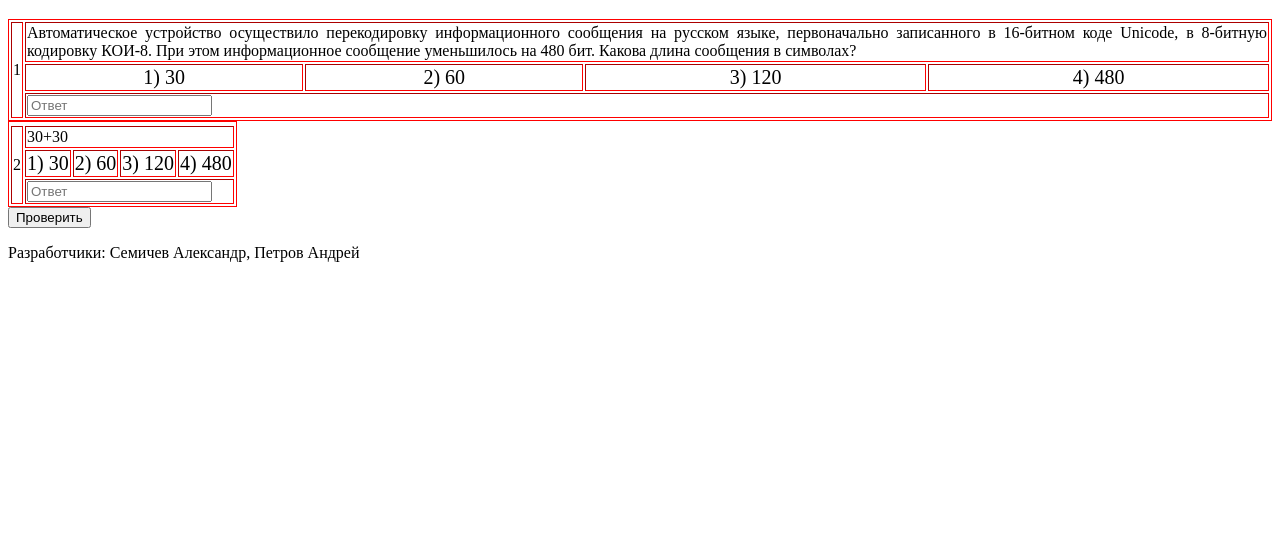
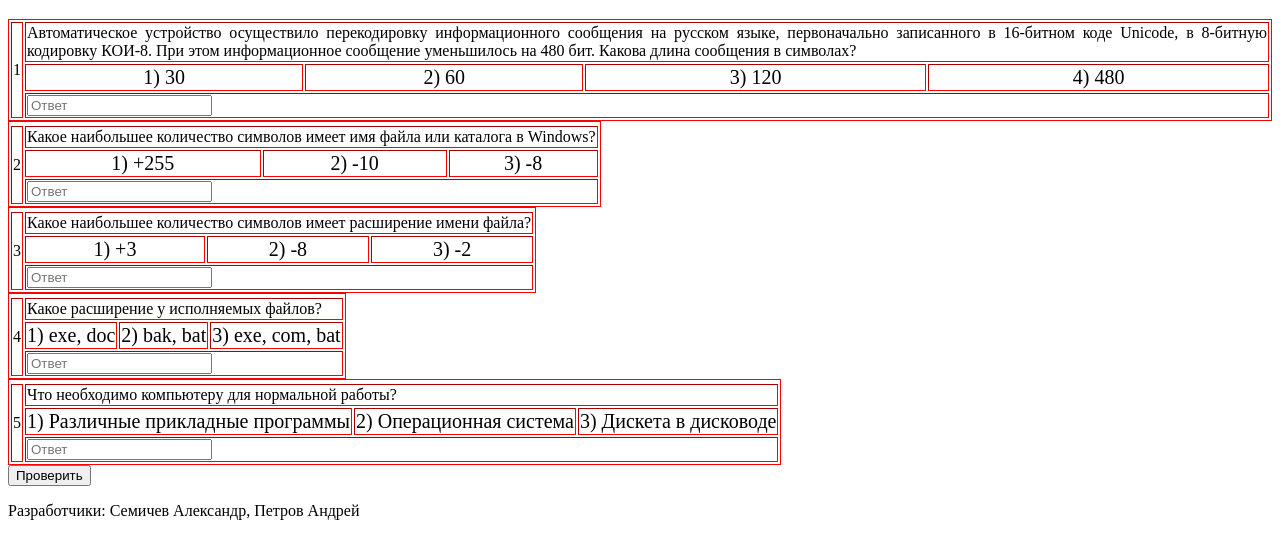
Before and after one commit to XLeByCeK/TestZayarniy, a plain HTML site: page test_EGE_Bogomolova/index.html in a window 1280 px wide. Both pictures are taken after a click on the button "Проверить". Shown: the part 61-620 px from the top of the page. Drawn offline with Linux system fonts and the light colour scheme.

Commit message:
Add files via upload

```diff
--- a/test_EGE_Bogomolova/index.html
+++ b/test_EGE_Bogomolova/index.html
@@ -8,7 +8,7 @@
 </head>
 <body>
     <h1>Тест по информатике</h1>
-    <table border="1" id="q1">
+    <table border="1" id="q1" class="table">
         <tr>
             <td rowspan="3">1</td>
             <td colspan="4" class="task">
@@ -29,24 +29,77 @@
             </td>
         </tr>
 
-        <table border="2" id="q2">
+        <table border="2" id="q2" class="table">
         <tr></tr>
             <td rowspan="3">2</td>
             <td colspan="4" class="task">
-                30+30
+                Какое наибольшее количество символов имеет имя файла или каталога в Windows?
             </td>
         </tr>
         <tr>
-            <td class="variant">1) 30</td>
-            <td class="variant">2) 60</td>
-            <td class="variant">3) 120</td>
-            <td class="variant">4) 480</td>
+            <td class="variant">1) +255</td>
+            <td class="variant">2) -10</td>
+            <td class="variant">3) -8</td>
         </tr>
         <tr>
             <td colspan="5">
                 <input id="a2" type="text" class="answer" placeholder="Ответ" />
             </td>
         </tr>
+
+        <table border="3" id="q3" class="table">
+            <tr></tr>
+                <td rowspan="3">3</td>
+                <td colspan="4" class="task">
+                    Какое наибольшее количество символов имеет расширение имени файла?
+                </td>
+            </tr>
+            <tr>
+                <td class="variant">1) +3</td>
+                <td class="variant">2) -8</td>
+                <td class="variant">3) -2</td>
+            </tr>
+            <tr>
+                <td colspan="5">
+                    <input id="a3" type="text" class="answer" placeholder="Ответ" />
+                </td>
+            </tr>
+
+            <table border="4" id="q4" class="table">
+                <tr></tr>
+                    <td rowspan="3">4</td>
+                    <td colspan="4" class="task">
+                        Какое расширение у исполняемых файлов?
+                    </td>
+                </tr>
+                <tr>
+                    <td class="variant">1) exe, doс</td>
+                    <td class="variant">2) bak, bat</td>
+                    <td class="variant">3) exe, com, bat</td>
+                </tr>
+                <tr>
+                    <td colspan="5">
+                        <input id="a4" type="text" class="answer" placeholder="Ответ" />
+                    </td>
+                </tr>
+
+                <table border="3" id="q5" class="table">
+                    <tr></tr>
+                        <td rowspan="3">5</td>
+                        <td colspan="4" class="task">
+                            Что необходимо компьютеру для нормальной работы?
+                        </td>
+                    </tr>
+                    <tr>
+                        <td class="variant">1) Различные прикладные программы</td>
+                        <td class="variant">2) Операционная система</td>
+                        <td class="variant">3) Дискета в дисководе</td>
+                    </tr>
+                    <tr>
+                        <td colspan="5">
+                            <input id="a5" type="text" class="answer" placeholder="Ответ" />
+                        </td>
+                    </tr>
     </table>
     </table>
 
@@ -56,18 +109,56 @@
             let a1 = document.getElementById('a1');
             let q2 = document.getElementById('q2');
             let a2 = document.getElementById('a2');
+            let q3 = document.getElementById('q3');
+            let a3 = document.getElementById('a3');
+            let q4 = document.getElementById('q4');
+            let a4 = document.getElementById('a4');
+            let q5 = document.getElementById('q5');
+            let a5 = document.getElementById('a5');
+
+            let coorectanswers=0;
+
+
+
+
             if (a1.value == '1') {
                 q1.style.border = '1px solid green ';
+                coorectanswers++;
             }
             else {
                 q1.style.border = '1px solid red';
             }
 
-            if (a2.value == '2') {
+            if (a2.value == '1') {
                 q2.style.border = '1px solid green ';
+                coorectanswers++;
             }
             else {
                 q2.style.border = '1px solid red';
+            }
+
+            if (a3.value == '1') {
+                q3.style.border = '1px solid green ';
+                coorectanswers++;
+            }
+            else {
+                q3.style.border = '1px solid red';
+            }
+
+            if (a4.value == '3') {
+                q4.style.border = '1px solid green ';
+                coorectanswers++;
+            }
+            else {
+                q4.style.border = '1px solid red';
+            }
+
+            if (a5.value == '2') {
+                q5.style.border = '1px solid green ';
+                coorectanswers++;
+            }
+            else {
+                q5.style.border = '1px solid red';
             }
         }
     </script>
--- a/test_EGE_Bogomolova/style.css
+++ b/test_EGE_Bogomolova/style.css
@@ -2,8 +2,6 @@
 {
     text-align: center;
     font-size: 20px;
-
-
 }
 
 
@@ -11,3 +9,8 @@
 {
     text-align: justify;
 }
+
+.table
+{
+border-color: blue;
+}
```
